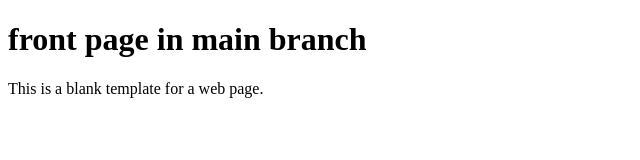
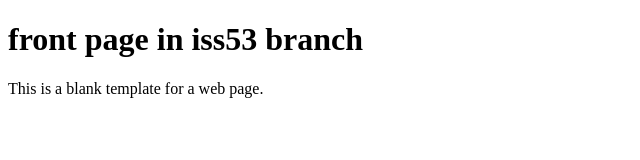
Before and after one commit to hong-sait/git-demo, a plain HTML site: page index.html in a window 1280 px wide. Shown: the full height of the page, 0-640 px from the left. Drawn offline with Linux system fonts and the light colour scheme.

Commit message:
feat: change header

```diff
--- a/index.html
+++ b/index.html
@@ -7,7 +7,7 @@
 
 <body>
 
-  <h1>front page in main branch</h1>
+  <h1>front page in iss53 branch</h1>
 
   <p>This is a blank template for a web page.</p>
 
```
